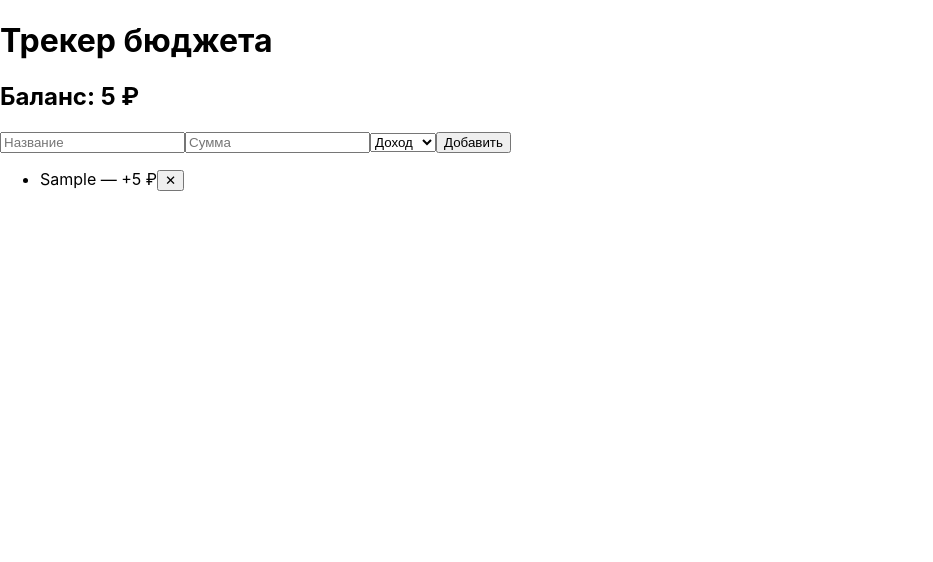
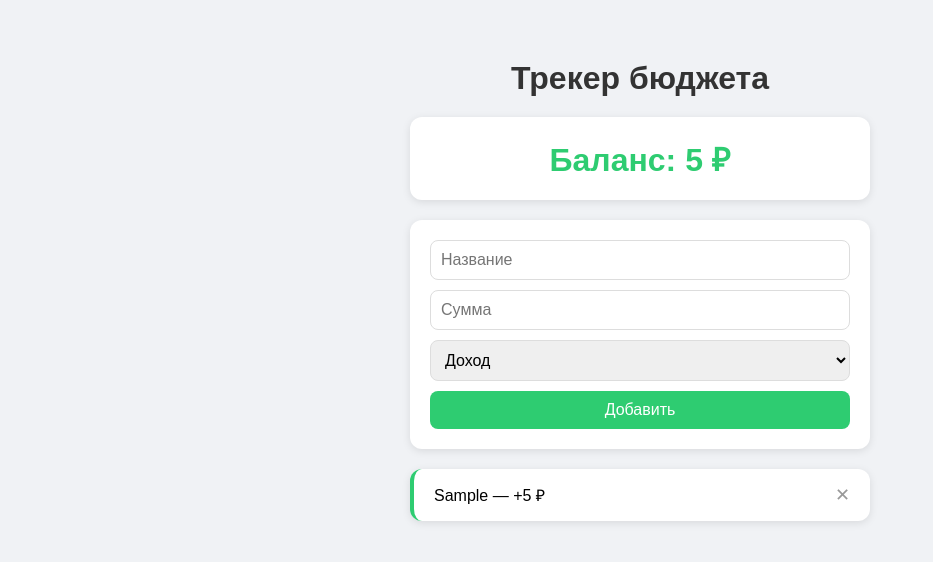
Before and after one commit to yuracherichenko/budget-tracker, a React (Create React App) app: page / in a window 1280 px wide. Both pictures are taken after typing "Sample", "5" into the empty fields and a click on the button "Добавить". Shown: the top 562 px of the page, without its empty margins (0-933 px from the left). Built offline with nearby package versions, Linux system fonts and the light colour scheme.

Commit message:
add styles

```diff
--- a/src/App.css
+++ b/src/App.css
@@ -1,38 +1,95 @@
-.App {
-  text-align: center;
+* {
+  margin: 0;
+  padding: 0;
+  box-sizing: border-box;
 }
 
-.App-logo {
-  height: 40vmin;
-  pointer-events: none;
+body {
+  font-family: Arial, sans-serif;
+  background: #f0f2f5;
 }
 
-@media (prefers-reduced-motion: no-preference) {
-  .App-logo {
-    animation: App-logo-spin infinite 20s linear;
-  }
+.app {
+  max-width: 500px;
+  margin: 40px auto;
+  padding: 20px;
 }
 
-.App-header {
-  background-color: #282c34;
-  min-height: 100vh;
+h1 {
+  text-align: center;
+  margin-bottom: 20px;
+  color: #333;
+}
+
+.balance {
+  background: white;
+  border-radius: 12px;
+  padding: 20px;
+  text-align: center;
+  margin-bottom: 20px;
+  box-shadow: 0 2px 8px rgba(0,0,0,0.1);
+}
+
+.balance h2 {
+  font-size: 32px;
+  color: #2ecc71;
+}
+
+.form {
+  background: white;
+  border-radius: 12px;
+  padding: 20px;
+  margin-bottom: 20px;
+  box-shadow: 0 2px 8px rgba(0,0,0,0.1);
   display: flex;
   flex-direction: column;
-  align-items: center;
-  justify-content: center;
-  font-size: calc(10px + 2vmin);
-  color: white;
+  gap: 10px;
 }
 
-.App-link {
-  color: #61dafb;
+.form input, .form select {
+  padding: 10px;
+  border: 1px solid #ddd;
+  border-radius: 8px;
+  font-size: 16px;
 }
 
-@keyframes App-logo-spin {
-  from {
-    transform: rotate(0deg);
-  }
-  to {
-    transform: rotate(360deg);
-  }
+.form button {
+  padding: 10px;
+  background: #2ecc71;
+  color: white;
+  border: none;
+  border-radius: 8px;
+  font-size: 16px;
+  cursor: pointer;
 }
+
+.form button:hover {
+  background: #27ae60;
+}
+
+.transaction {
+  background: white;
+  border-radius: 12px;
+  padding: 15px 20px;
+  margin-bottom: 10px;
+  display: flex;
+  justify-content: space-between;
+  align-items: center;
+  box-shadow: 0 2px 8px rgba(0,0,0,0.1);
+}
+
+.transaction.income {
+  border-left: 4px solid #2ecc71;
+}
+
+.transaction.expense {
+  border-left: 4px solid #e74c3c;
+}
+
+.transaction button {
+  background: none;
+  border: none;
+  color: #999;
+  font-size: 18px;
+  cursor: pointer;
+}
--- a/src/App.tsx
+++ b/src/App.tsx
@@ -1,4 +1,5 @@
 import { useState } from 'react';
+import './App.css';
 
 interface Transaction {
   id: number;
@@ -34,10 +35,12 @@
     };
 
     return (
-      <div>
+        <div className="app">
             <h1>Трекер бюджета</h1>
+            <div className="balance">
                 <h2>Баланс: {balance} ₽</h2>
-          <div>
+            </div>
+            <div className="form">
                 <input value={title} onChange={e => setTitle(e.target.value)} placeholder="Название" />
                 <input value={amount} onChange={e => setAmount(e.target.value)} placeholder="Сумма" type="number" />
                 <select value={type} onChange={e => setType(e.target.value as 'income' | 'expense')}>
@@ -46,16 +49,15 @@
                 </select>
                 <button onClick={addTransaction}>Добавить</button>
             </div>
-          <ul>
+            <div>
                 {transactions.map(t => (
-                  <li key={t.id}>
-                      {t.title} — {t.type === 'income' ? '+' : '-'}{t.amount} ₽
+                    <div key={t.id} className={`transaction ${t.type}`}>
+                        <span>{t.title} — {t.type === 'income' ? '+' : '-'}{t.amount} ₽</span>
                         <button onClick={() => deleteTransaction(t.id)}>✕</button>
-                  </li>
+                    </div>
                 ))}
-          </ul>
             </div>
-
+        </div>
     );
 }
 
```
Lines whose indentation alone changed are shown as unchanged.
